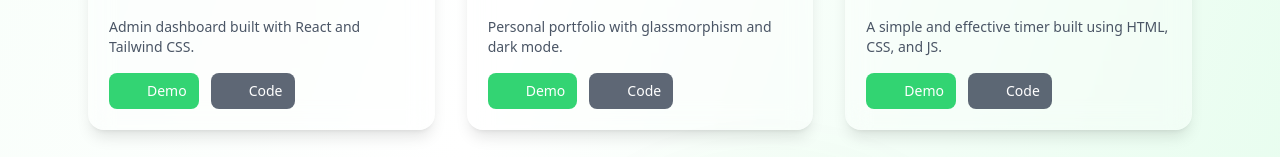
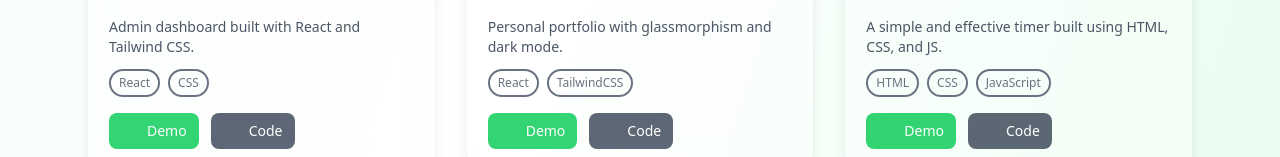
Before and after one commit to Muhammad-Devel/my-site, a React (Vite) app: page / in a window 1280 px wide. Shown: the part 2282-2439 px from the top of the page. Built offline with nearby package versions, Linux system fonts and the light colour scheme; some icons are missing.

Commit message:
edit project section

```diff
--- a/package.json
+++ b/package.json
@@ -13,6 +13,7 @@
     "lucide-react": "^0.545.0",
     "react": "^18.3.1",
     "react-dom": "^18.3.1",
+    "react-icons": "^5.5.0",
     "react-tsparticles": "^2.12.2",
     "tsparticles": "^3.9.1"
   },
--- a/src/components/ContactSection.jsx
+++ b/src/components/ContactSection.jsx
@@ -1,4 +1,5 @@
-import { Mail, Send } from "lucide-react";
+import { Github, Mail, Send } from "lucide-react";
+import { SiTelegram, SiGithub } from "react-icons/si";
 import { useState } from "react";
 
 export default function ContactSection() {
@@ -84,13 +85,28 @@ export default function ContactSection() {
           </button>
         </form>
 
-        <div className="flex justify-center mt-10 space-x-4">
+        <div className="flex flex-col items-center justify-center mt-10 space-y-2">
+
+          <a
+            href="https://t.me/Muhammadjon_JA"
+            className="flex items-center gap-2 text-green-600 dark:text-green-400
+                       hover:underline"
+          >
+             <SiTelegram size={18} />Muhammad J.A
+          </a>
+          <a
+            href="https://github.com/Muhammad-Devel"
+            className="flex items-center gap-2 text-green-600 dark:text-green-400
+                       hover:underline"
+          >
+            <SiGithub size={18} />Muhammad-Devel
+          </a>
           <a
             href="mailto:jumaboyev2104@gmail.com"
             className="flex items-center gap-2 text-green-600 dark:text-green-400
                        hover:underline"
           >
-            <Mail size={18} /> jumaboyev2104@gmail.com
+            <Mail size={18} />jumaboyev2104@gmail.com
           </a>
         </div>
       </div>
--- a/src/components/ProjectsSection.jsx
+++ b/src/components/ProjectsSection.jsx
@@ -23,6 +23,7 @@ export default function ProjectsSection() {
       title: "Modern Dashboard UI",
       desc: "Admin dashboard built with React and Tailwind CSS.",
       category: "Frontend",
+      tech: ["React", "CSS"],
       demo: "https://admin-dashboard-mukhammadjon.vercel.app/",
       github: "https://github.com/Muhammad-Devel/admin-dashboard",
       image: "./screens/admin-dashboard-screen.png",
@@ -31,6 +32,7 @@ export default function ProjectsSection() {
       title: "Portfolio Website",
       desc: "Personal portfolio with glassmorphism and dark mode.",
       category: "Frontend",
+      tech: ["React", "TailwindCSS"],
       demo: "https://muhammadjon-dev.vercel.app/",
       github: "https://github.com/Muhammad-Devel/my-site/",
       image: "./screens/my-site-screen.png",
@@ -41,6 +43,7 @@ export default function ProjectsSection() {
       title: "Pomodoro Timer",
       desc: "A simple and effective timer built using HTML, CSS, and JS.",
       category: "HTML/CSS/JS",
+      tech: ["HTML", "CSS", "JavaScript"],
       demo: "https://muhammad-devel.github.io/pomodoro-timer/",
       github: "https://github.com/muhammad-devel/pomodoro-timer",
       image: "./screens/pomodoro-screen.png",
@@ -49,6 +52,7 @@ export default function ProjectsSection() {
       title: "2048 Game Clone",
       desc: "The popular 2048 game recreated in pure JavaScript.",
       category: "HTML/CSS/JS",
+      tech:[],
       demo: "https://2048-clone.vercel.app",
       github: "https://github.com/muhammadjon/2048-game",
       image:
@@ -60,6 +64,7 @@ export default function ProjectsSection() {
       title: "REST API for Expense Tracker",
       desc: "Node.js + Express + MongoDB API for managing expenses securely.",
       category: "Backend",
+      tech:[],
       demo: "https://expense-api-demo.vercel.app",
       github: "https://github.com/muhammadjon/expense-tracker-api",
       image:
@@ -69,6 +74,7 @@ export default function ProjectsSection() {
       title: "Auth System",
       desc: "User registration, login, JWT authentication system built with Node.js.",
       category: "Backend",
+      tech:[],
       demo: "https://auth-system-demo.vercel.app",
       github: "https://github.com/muhammadjon/auth-system",
       image:
@@ -125,6 +131,16 @@ export default function ProjectsSection() {
               <p className="text-gray-600 dark:text-gray-400 text-sm">
                 {proj.desc}
               </p>
+              <div className="flex flex-wrap gap-2 mt-3">
+                {proj.tech.map((t) => (
+                  <span
+                    key={t}
+                    className="text-xs border-2 text-gray-500 dark:text-gray-200 dark:bg-gray-800 dark: border-gray-500 px-2 py-1 rounded-full"
+                  >
+                    {t}
+                  </span>
+                ))}
+              </div>
               <div className="flex gap-3 mt-4">
                 <button
                   onClick={() => clickHandler(proj.demo)}
```
Also changed, not shown: 1 other file (tests, documents, lock files or other folders).
